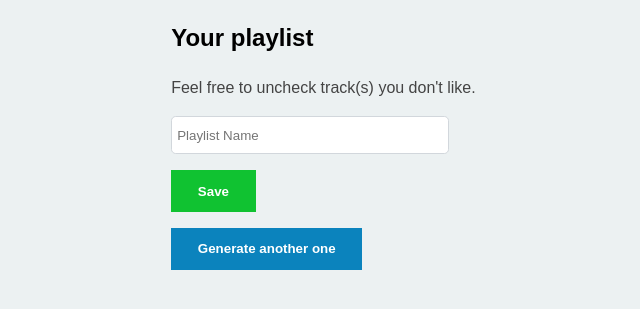
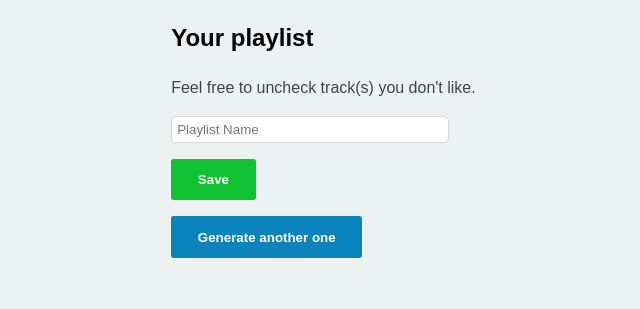
Before and after one commit to eluczak/playlist-machine, a Flask app: template templates/preview/index.html in a window 1280 px wide. Shown: the top 309 px of the page, without its empty margins (216-856 px from the left). Run offline with Flask 2, Linux system fonts and the light colour scheme; the template is opened without the code that fills it, so the values that code supplies are empty; parts of the project's set-up code (start-up, migrations or seed data) failed here and were passed over.

Commit message:
modified text inputs' appearance

```diff
--- a/static/styles.css
+++ b/static/styles.css
@@ -25,13 +25,11 @@ h2 {
     color: black;
     font-weight: bold;
 }
-form input[type="text"],
-form input[type="number"] {
+.text_input {
 	background: white;
 		border: solid 1px #d2d7dc;
 		border-radius: 0.35em;
 		width: 30%;
-		height: 2em;
 		padding: 5px;
 }
 
@@ -42,6 +40,7 @@ form input[type="number"] {
 	padding: 1em 2em 1em 2em;
 	transition: background-color 0.1s ease-in-out;
     border: none;
+    border-radius: 0.2em;
 }
 
 .button_submit {
--- a/templates/preview/index.html
+++ b/templates/preview/index.html
@@ -7,7 +7,6 @@
 </head>
 <body>
 <div class="content_area">
-<p>{{ create_playlist }}</p>
     <h2>Your playlist</h2>
     <p>Feel free to uncheck track(s) you don't like.</p>
     <form method=post action="{{ url_for('save_playlist') }}">
@@ -15,7 +14,7 @@
         <input name="list_of_tracks" type="checkbox" value="{{ playlist_ids[i] }}" checked/>{{ playlist_tracks[i] }} - {{ playlist_artists[i] }}<br>
     {% endfor %}
 
-        <p><input type="text" name="playlist_name" placeholder="Playlist Name" required/></p>
+        <p><input type="text" class="text_input" name="playlist_name" placeholder="Playlist Name" required/></p>
         <p><input class="button button_submit" type="submit" name="button_save" id="button_save" value="Save" /></p>
     </form>
     <form method=get action="{{ url_for('index') }}">
```
